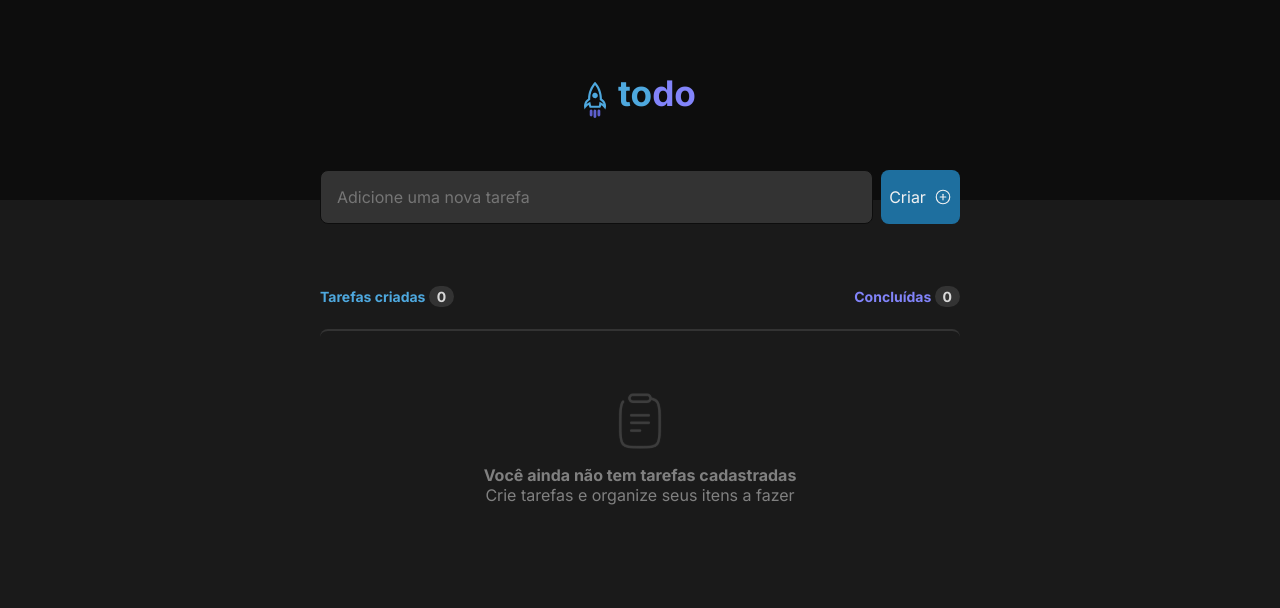
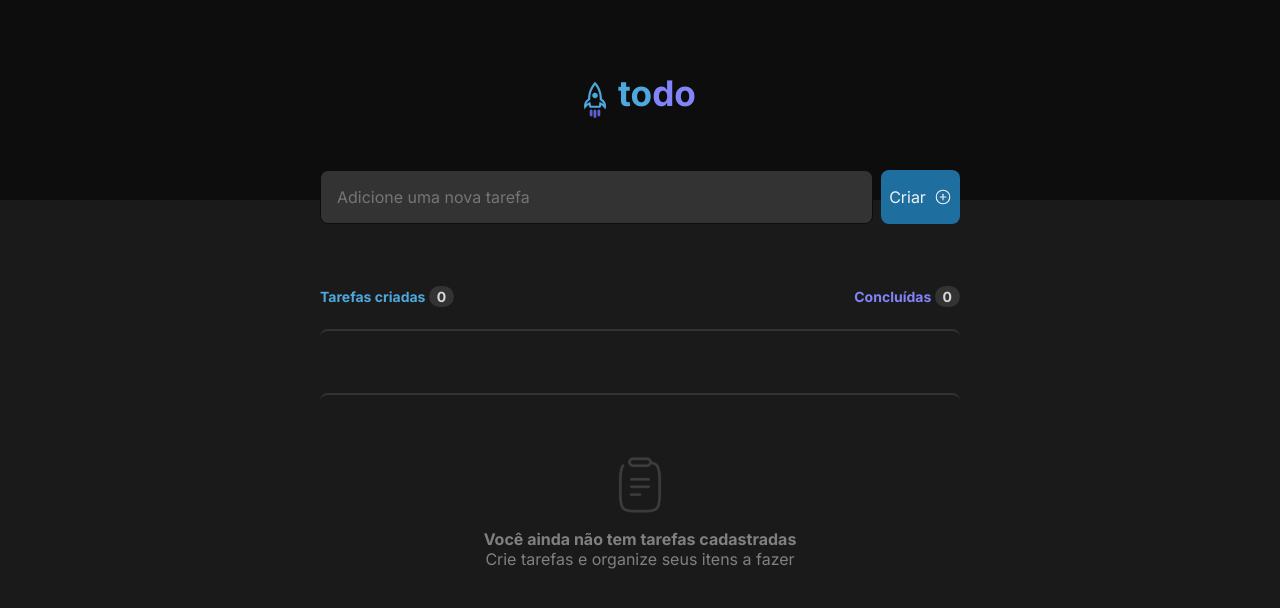
Before and after one commit to ismaelnt/rocketodo, a React (Vite) app: page / in a window 1280 px wide. Shown: the top 608 px of the page. Built offline with nearby package versions, Linux system fonts and the light colour scheme.

Commit message:
style: add border-top

```diff
--- a/src/components/TodoList/EmptyList.tsx
+++ b/src/components/TodoList/EmptyList.tsx
@@ -4,10 +4,13 @@ import styles from './todoList.module.scss';
 
 export function EmptyList() {
   return (
-    <div className={styles.emptyList}>
-      <img src={clipboard} width={56} alt='Clipboard' />
-      <p>Você ainda não tem tarefas cadastradas</p>
-      <p>Crie tarefas e organize seus itens a fazer</p>
+    <div>
+      <div className={styles.line} />
+      <div className={styles.emptyList}>
+        <img src={clipboard} width={56} alt='Clipboard' />
+        <p>Você ainda não tem tarefas cadastradas</p>
+        <p>Crie tarefas e organize seus itens a fazer</p>
+      </div>
     </div>
   );
 }
```
